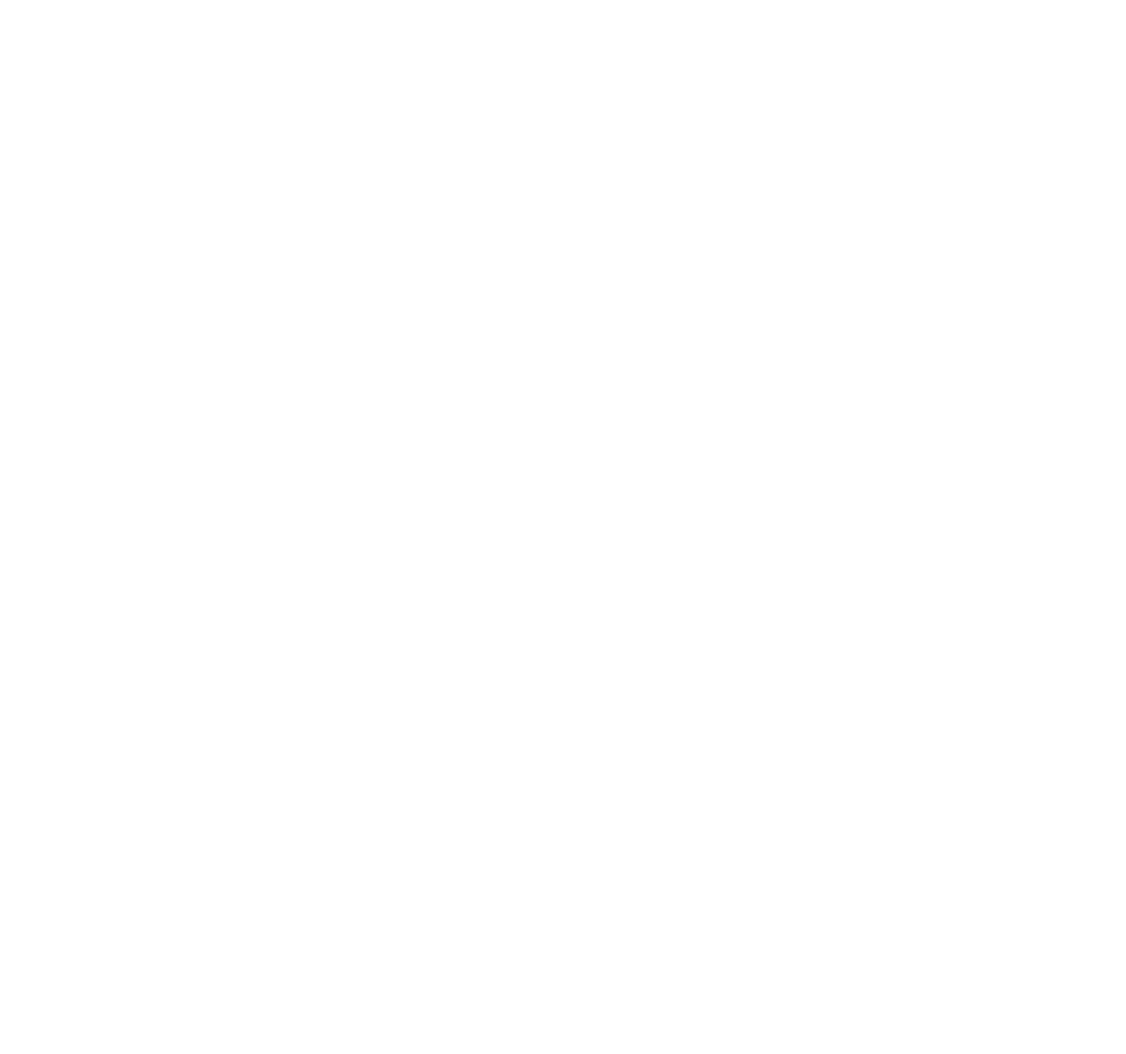
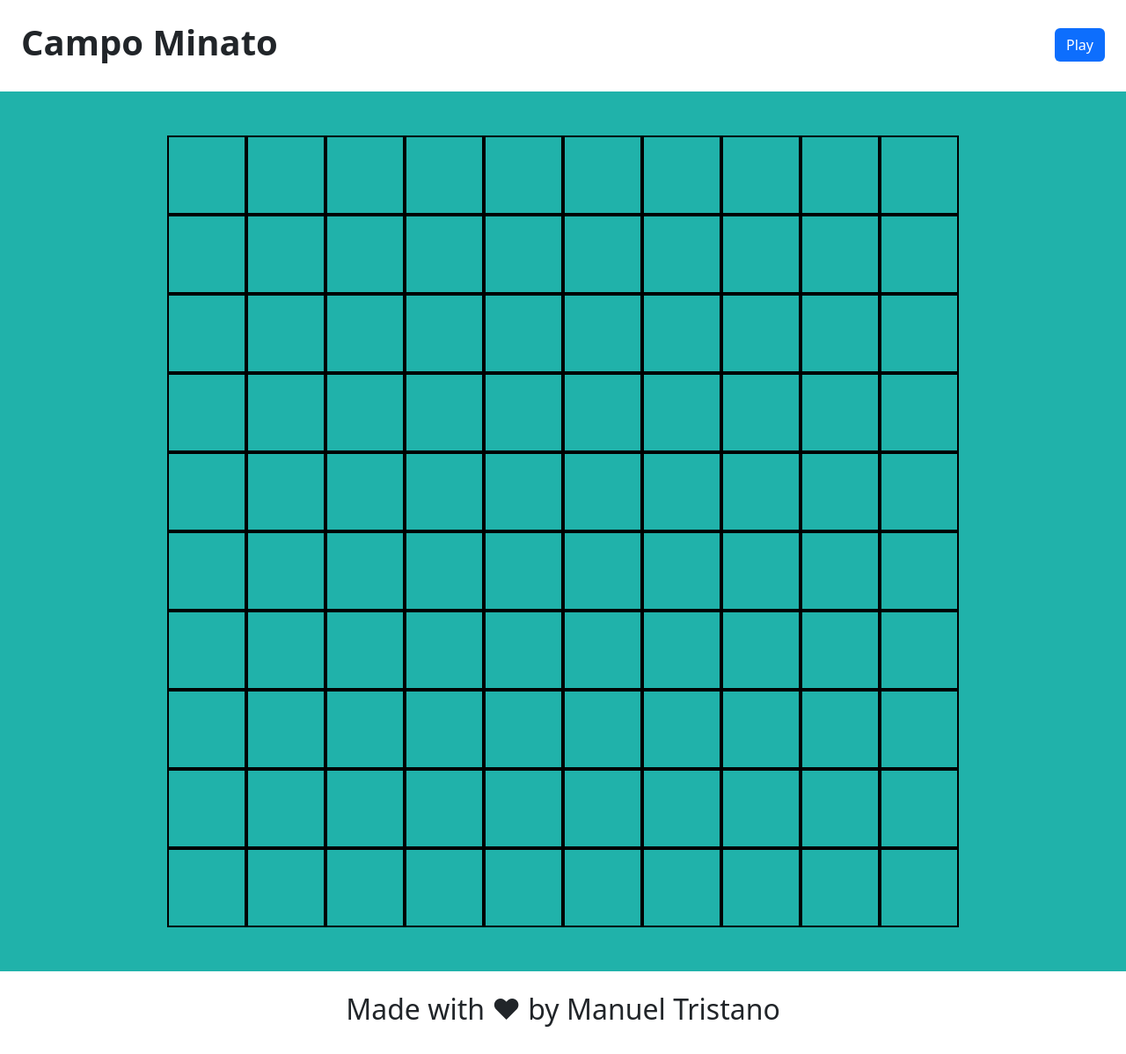
Before and after one commit to ManuelTano/js-campominato-grid, a plain HTML site: page index.html in a window 1280 px wide. Shown: the whole page at 88% size. Before the commit the page ends 800 px from the top, so only its background shows below. Drawn offline with nearby package versions, Linux system fonts and the light colour scheme.

Commit message:
MILESTONE 1

```diff
--- a/css/style.css
+++ b/css/style.css
@@ -0,0 +1,19 @@
+#cyan {
+    background-color: lightseagreen;
+}
+
+#griglia {
+    width: 1000px;
+    height: 1000px;
+    display: flex;
+    flex-wrap: wrap;
+    margin: 0 auto;
+    padding: 50px 50px;
+}
+
+.cell {
+    width: 10%;
+    height: 10%;
+    border: 2px solid black;
+    display: flex;
+}
--- a/index.html
+++ b/index.html
@@ -23,6 +23,131 @@
 
 <body>
 
+    <header class="p-4">
+        <div class="row">
+            <div class="col-6">
+                <h1 class="fw-bold">Campo Minato</h1>
+            </div>
+            <div class="col-6 text-end mt-2">
+                <button id="play" class="btn bg-primary text-white">Play</button>
+            </div>
+        </div>
+    </header>
+
+    <section id="cyan">
+    <div class="container">
+        <div id="griglia">
+            <div class="cell"></div>
+            <div class="cell"></div>
+            <div class="cell"></div>
+            <div class="cell"></div>
+            <div class="cell"></div>
+            <div class="cell"></div>
+            <div class="cell"></div>
+            <div class="cell"></div>
+            <div class="cell"></div>
+            <div class="cell"></div>
+            <div class="cell"></div>
+            <div class="cell"></div>
+            <div class="cell"></div>
+            <div class="cell"></div>
+            <div class="cell"></div>
+            <div class="cell"></div>
+            <div class="cell"></div>
+            <div class="cell"></div>
+            <div class="cell"></div>
+            <div class="cell"></div>
+            <div class="cell"></div>
+            <div class="cell"></div>
+            <div class="cell"></div>
+            <div class="cell"></div>
+            <div class="cell"></div>
+            <div class="cell"></div>
+            <div class="cell"></div>
+            <div class="cell"></div>
+            <div class="cell"></div>
+            <div class="cell"></div>
+            <div class="cell"></div>
+            <div class="cell"></div>
+            <div class="cell"></div>
+            <div class="cell"></div>
+            <div class="cell"></div>
+            <div class="cell"></div>
+            <div class="cell"></div>
+            <div class="cell"></div>
+            <div class="cell"></div>
+            <div class="cell"></div>
+            <div class="cell"></div>
+            <div class="cell"></div>
+            <div class="cell"></div>
+            <div class="cell"></div>
+            <div class="cell"></div>
+            <div class="cell"></div>
+            <div class="cell"></div>
+            <div class="cell"></div>
+            <div class="cell"></div>
+            <div class="cell"></div>
+            <div class="cell"></div>
+            <div class="cell"></div>
+            <div class="cell"></div>
+            <div class="cell"></div>
+            <div class="cell"></div>
+            <div class="cell"></div>
+            <div class="cell"></div>
+            <div class="cell"></div>
+            <div class="cell"></div>
+            <div class="cell"></div>
+            <div class="cell"></div>
+            <div class="cell"></div>
+            <div class="cell"></div>
+            <div class="cell"></div>
+            <div class="cell"></div>
+            <div class="cell"></div>
+            <div class="cell"></div>
+            <div class="cell"></div>
+            <div class="cell"></div>
+            <div class="cell"></div>
+            <div class="cell"></div>
+            <div class="cell"></div>
+            <div class="cell"></div>
+            <div class="cell"></div>
+            <div class="cell"></div>
+            <div class="cell"></div>
+            <div class="cell"></div>
+            <div class="cell"></div>
+            <div class="cell"></div>
+            <div class="cell"></div>
+            <div class="cell"></div>
+            <div class="cell"></div>
+            <div class="cell"></div>
+            <div class="cell"></div>
+            <div class="cell"></div>
+            <div class="cell"></div>
+            <div class="cell"></div>
+            <div class="cell"></div>
+            <div class="cell"></div>
+            <div class="cell"></div>
+            <div class="cell"></div>
+            <div class="cell"></div>
+            <div class="cell"></div>
+            <div class="cell"></div>
+            <div class="cell"></div>
+            <div class="cell"></div>
+            <div class="cell"></div>
+            <div class="cell"></div>
+            <div class="cell"></div>
+            <div class="cell"></div>
+        </div>
+    </div>
+    </section>
+
+    <footer>
+        <div class="row justify-content-center">
+            <div class="col-6 p-4 text-center">
+                <h2>Made with ♥ by Manuel Tristano</h2>
+            </div>
+        </div>
+    </footer>
     <script src="js/script.js"></script>
 </body>
 </html>
--- a/js/script.js
+++ b/js/script.js
@@ -0,0 +1,5 @@
+// L'utente clicca su un bottone che genererà una griglia di gioco quadrata.
+//Ogni cella ha un numero progressivo, da 1 a 100.
+// Ci saranno quindi 10 caselle per ognuna delle 10 righe.
+// Quando l'utente clicca su ogni cella, la cella cliccata si colora di azzurro
+// ed emetto un messaggio in console con il numero della cella cliccata.
```
